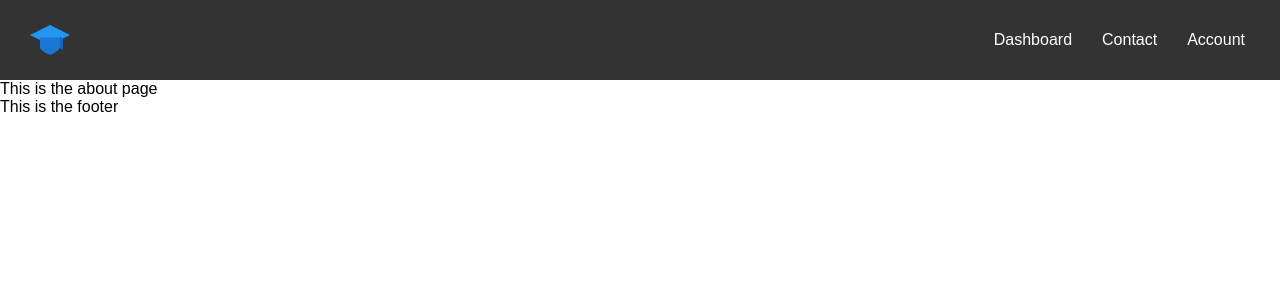
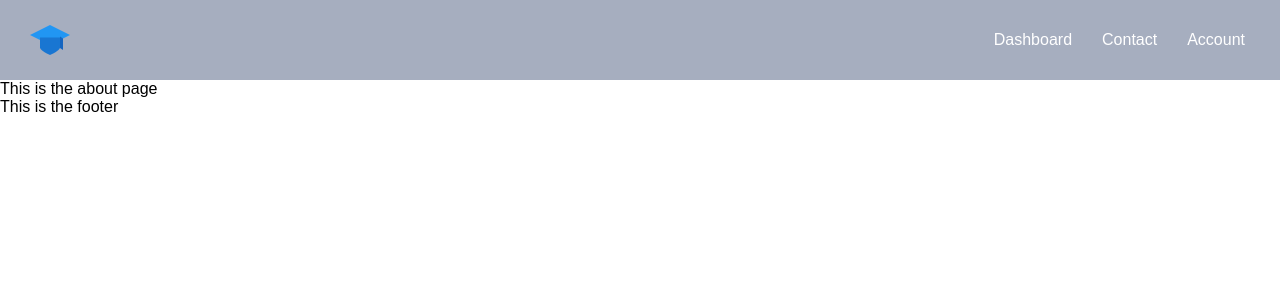
Before and after one commit to KaelNierras/Websis, a Nuxt app: page /about in a window 1280 px wide. Shown: the top 300 px of the page. Built offline with nearby package versions, Linux system fonts and the light colour scheme.

Commit message:
change color

```diff
--- a/components/navbar.vue
+++ b/components/navbar.vue
@@ -39,7 +39,7 @@ body {
 
 .navbar {
   display: flex;
-  background-color: #333;
+  background-color: #a6aebf;
   padding: 10px 20px;
   justify-content: space-between;
   align-items: center;
@@ -53,6 +53,7 @@ body {
 }
 
 .navbar a:hover {
+  border-radius: 5px;
   background-color: #555;
 }
 
@@ -67,6 +68,7 @@ body {
 
 .navbar .menu .dropdown {
   position: absolute;
+  border-radius: 5px;
   top: 100%;
   left: 0;
   background-color: #333;
```
